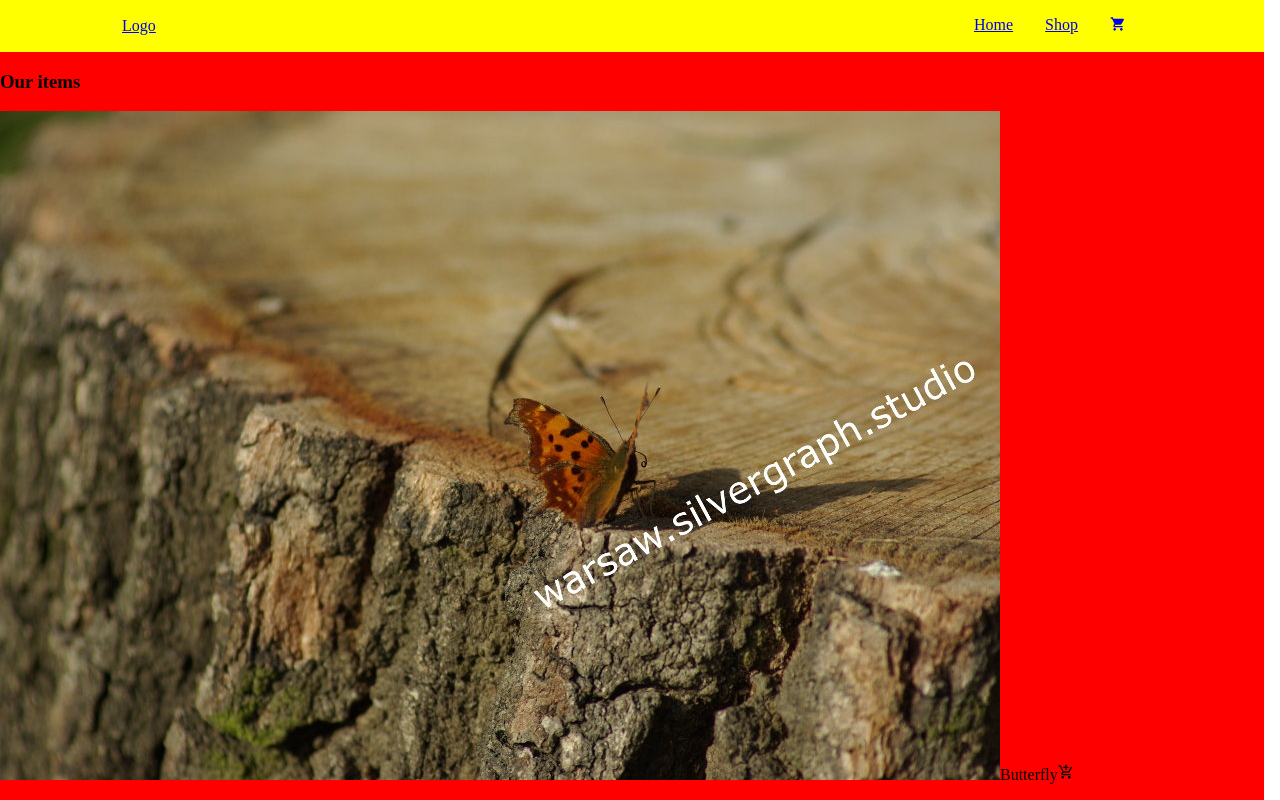
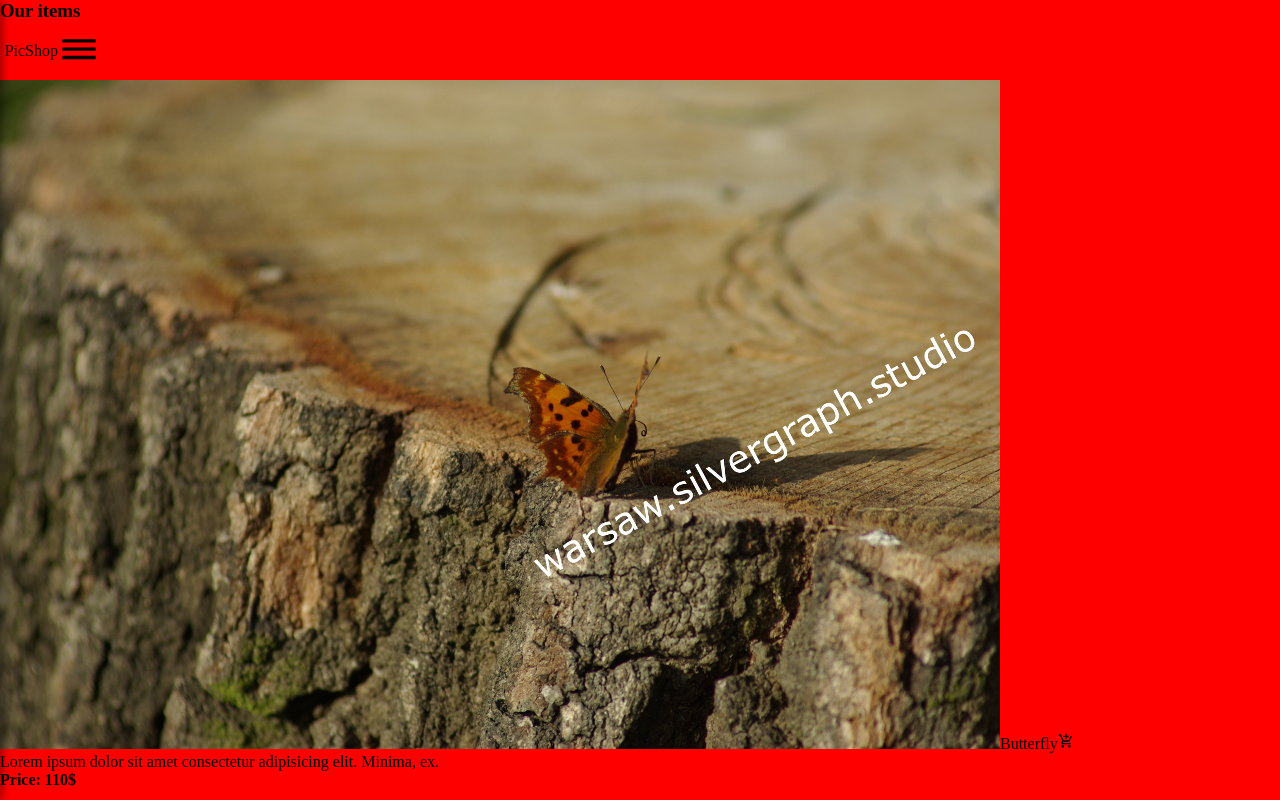
Before and after one commit to m-zaremba/PicShopApp, a React (Create React App) app: page /shop in a window 1280 px wide. Shown: the top 800 px of the page. Built offline with nearby package versions, Linux system fonts and the light colour scheme.

Commit message:
navigation change to slideIn drawer

```diff
--- a/package.json
+++ b/package.json
@@ -9,6 +9,7 @@
     "react-redux": "^7.1.0",
     "react-router-dom": "^5.0.1",
     "react-scripts": "3.0.1",
+    "react-transition-group": "^4.2.2",
     "redux": "^4.0.4",
     "styled-components": "^4.3.2"
   },
--- a/src/App.jsx
+++ b/src/App.jsx
@@ -1,21 +1,54 @@
 import React from 'react';
 import {BrowserRouter, Route, Switch} from 'react-router-dom';
 import styled from 'styled-components';
+
+import './app.css'
 
 
 import Navbar from './components/Navbar';
 import Home from './components/Home';
 import Shop from './components/Shop';
 import Cart from './components/Cart';
+import SideDrawer from './components/SideDrawer';
+import Backshadow from './components/Backshadow';
 
 
 class App extends React.Component {
 
+  state = {
+    sideDrawerVisible: false,
+    drawerAnimate: false,
+  };
+
+  handleSideDrawerToggleCLick = () => {
+    this.setState((prevState) => {
+      return {sideDrawerVisible: !prevState.sideDrawerVisible, drawerAnimate: !prevState.drawerAnimate};
+    })
+  };
+
+  handleBackshadowClick = () => {
+    this.setState({
+      sideDrawerVisible: false,
+      drawerAnimate: false
+    })
+  };
+
    render(){
+
+    // let sideDrawer;
+    let backShadow;
+
+    if (this.state.sideDrawerVisible) {
+      // sideDrawer = <SideDrawer />
+      backShadow = <Backshadow click={this.handleBackshadowClick}/>
+    }
+
      return (
          <BrowserRouter>
            <MainContainer>
-             <Navbar/>
+             {/* <Navbar  /> */}
+             <SideDrawer animate={this.state.drawerAnimate} slideIn={this.state.sideDrawerVisible} hamburgerClick={this.handleSideDrawerToggleCLick} click={this.handleBackshadowClick}/>
+             {backShadow}
              <Switch>
                <Route exact path='/' component={Home}/>
                <Route path='/shop' component={Shop}/>
@@ -30,7 +63,8 @@ class App extends React.Component {
 export default App;
 
 const MainContainer = styled.div`
-  width: 100%;
+  ${'' /* width: 100%;
+  height: 100%; */}
   background-color: red;
-  margin: -8px -8px;
+  ${'' /* margin: -8px -8px; */}
 `
--- /dev/null
+++ b/src/app.css
@@ -0,0 +1,5 @@
+* {
+  margin: 0 auto;
+  padding: 0px;
+  box-sizing: border-box;
+}
--- /dev/null
+++ b/src/components/Backshadow.jsx
@@ -0,0 +1,17 @@
+import React from 'react';
+import styled from 'styled-components';
+
+const Backshadow = props => (
+  <Div onClick={props.click}></Div>
+);
+
+export default Backshadow;
+
+const Div = styled.div`
+  position: fixed;
+  width: 100%;
+  height: 100%;
+  background-color: rgba(0, 0, 0, .3);
+  z-index: 100;
+
+`
--- /dev/null
+++ b/src/components/DrawerButton.jsx
@@ -0,0 +1,26 @@
+import React from 'react';
+import styled from 'styled-components';
+
+import { MdDehaze } from "react-icons/md";
+
+const DrawerButton = props => (
+
+
+
+       <Button onClick={props.click}><MdDehaze /></Button>
+
+
+
+)
+
+export default DrawerButton;
+
+const Button = styled.button`
+  background: none;
+  border: none;
+  outline: none;
+  height: 42px;
+  width: 42px;
+  font-size: 40px;
+  cursor: pointer;
+`
--- a/src/components/Navbar.jsx
+++ b/src/components/Navbar.jsx
@@ -4,13 +4,14 @@ import styled from 'styled-components';
 
 import { MdShoppingCart } from "react-icons/md";
 
-const Navbar = () => {
+// import DrawerButton from './DrawerButton';
 
-  return(
+const Navbar = props => (
 
     <NavBar>
       <Wrapper>
-        <Link to='/'>Logo</Link>
+        {/* <div><DrawerButton click={props.hamburgerClick} /></div> */}
+        <Link to='/'>The Logo</Link>
 
         <NavList>
           <NavLink><Link to='/'>Home</Link></NavLink>
@@ -20,15 +21,19 @@ const Navbar = () => {
       </Wrapper>
     </NavBar>
 
-  )
 
-}
+)
 
 export default Navbar;
 
 const NavBar = styled.nav`
   background-color: yellow;
   margin: 0 auto;
+  position: fixed;
+  top: 0;
+  left: 0;
+  width: 100%;
+  height: 50px;
 `
 
 const Wrapper = styled.div`
--- a/src/components/Shop.jsx
+++ b/src/components/Shop.jsx
@@ -14,7 +14,7 @@ class Shop extends React.Component {
 
        let itemList = this.props.items.map(item=>{
             return(
-                <div key={item.id}>
+                <div key={item.id} style={{marginTop: '58px'}}>
                   <div>
                     <img src={item.img} alt={item.title}/>
                     <span>{item.title}</span>
--- /dev/null
+++ b/src/components/SideDrawer.jsx
@@ -0,0 +1,95 @@
+import React from 'react';
+import {Link} from 'react-router-dom';
+import styled from 'styled-components';
+
+import DrawerButton from './DrawerButton';
+import { Transition } from "react-transition-group";
+
+const SideDrawer = props => {
+
+  if (props.slideIn) {
+    return (
+      <Transition in={props.animate} timeout={500}>
+        {(state) => (
+          <Navi state={state}>
+            <div style={{position: 'absolute', top: 30, right: -100, display: 'flex', alignItems: 'center'}}>
+              <div>PicShop</div>
+              <DrawerButton click={props.hamburgerClick} />
+            </div>
+            <ul>
+              <li><Link to='/' onClick={props.click}>Home</Link></li>
+              <li><Link to='/shop' onClick={props.click}>Shop</Link></li>
+              <li><Link to='/cart' onClick={props.click}>Cart</Link></li>
+            </ul>
+          </Navi>
+
+        )}
+      </Transition>
+          )
+
+        } else {
+          return (
+            <Transition in={props.animate} timeout={500}>
+              {(state) => (
+                <Navi state={state}>
+                  <div style={{position: 'absolute', top: 30, right: -100, display: 'flex', alignItems: 'center'}}>
+                    <div>PicShop</div>
+                    <DrawerButton click={props.hamburgerClick} />
+                  </div>
+                  <ul>
+                    <li><Link to='/'>Home</Link></li>
+                    <li><Link to='/shop'>Shop</Link></li>
+                    <li><Link to='/cart'>Cart</Link></li>
+                  </ul>
+                </Navi>
+
+              )}
+            </Transition>
+          )
+        }
+        }
+
+        export default SideDrawer;
+
+        // const Nav = styled.nav`
+        // position: fixed;
+        // top: 0;
+        // left: 0;
+        // background-color: rgba(255, 255, 255, .5);
+        // height: 100vh;
+        // padding-top: 45vh;
+        // width: 70%
+        // max-width: 400px;
+        // box-shadow: 1px 0px 10px rgba(0, 0, 0, .5);
+        // z-index: 200;
+        // {/* transform: translateX(-100%); */}
+        // transition: 0.5s;
+        // {/* width: 300px;
+        // height: 200px; */}
+        // /* example for move item */
+        // transform: translateX(
+        // ${({ state }) => (state === "entering" || state === "entered" ? 400 : 0)}%
+        // );
+        // `
+
+
+        const Navi = styled.nav`
+        position: fixed;
+        top: 0;
+        left: 0;
+        background-color: white;
+        height: 100vh;
+        padding-top: 45vh;
+        width: 70%
+        max-width: 400px;
+        box-shadow: 1px 0px 10px rgba(0, 0, 0, .5);
+        z-index: 200;
+        {/* transform: translateX(0); */}
+        transition: 0.5s;
+        {/* width: 300px;
+        height: 200px; */}
+        /* example for move item */
+        transform: translateX(
+        ${({ state }) => (state === "entering" || state === "entered" ? 0 : -100)}%
+        );
+`
```
Also changed, not shown: 1 other file (tests, documents, lock files or other folders).
